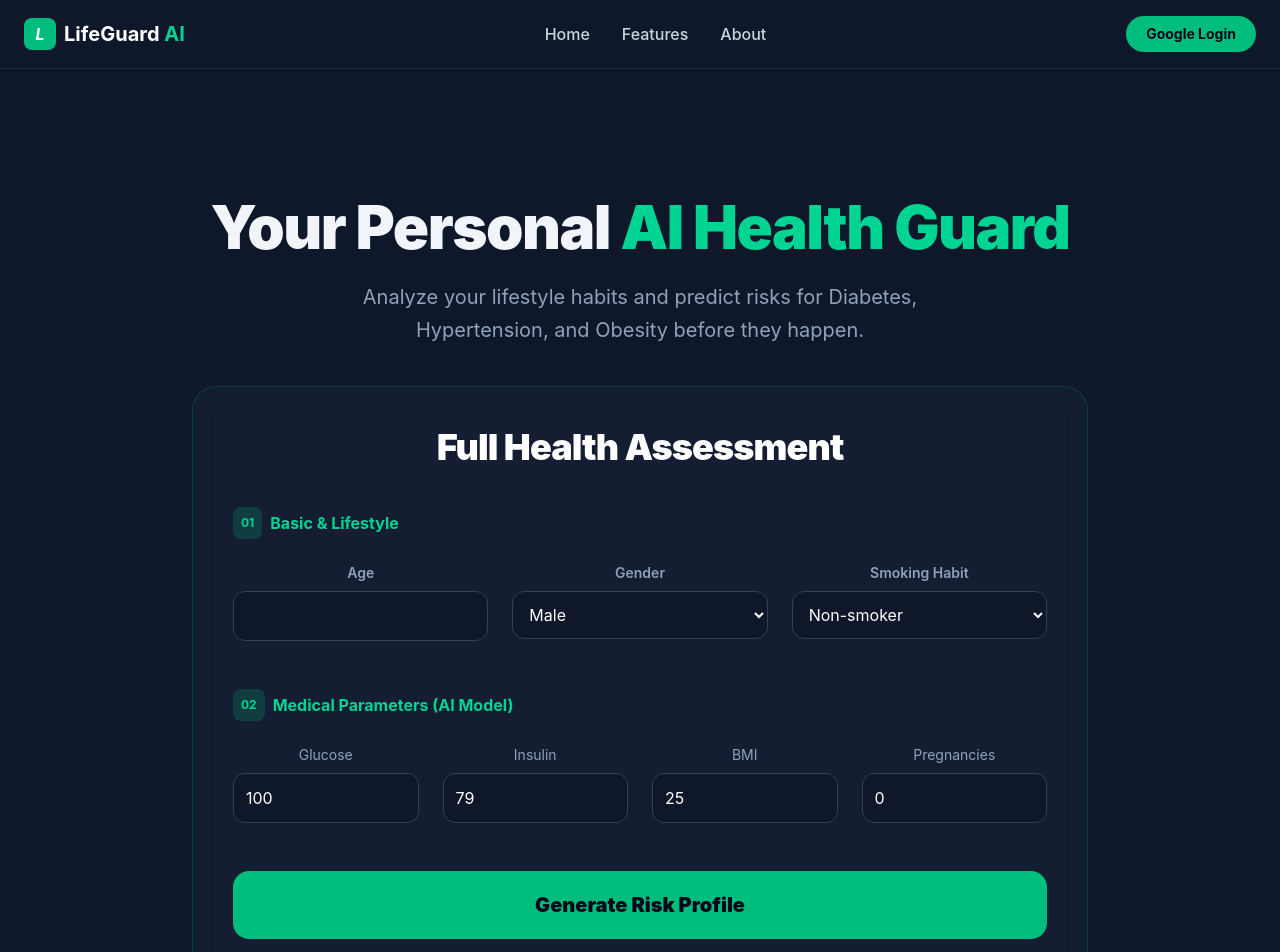
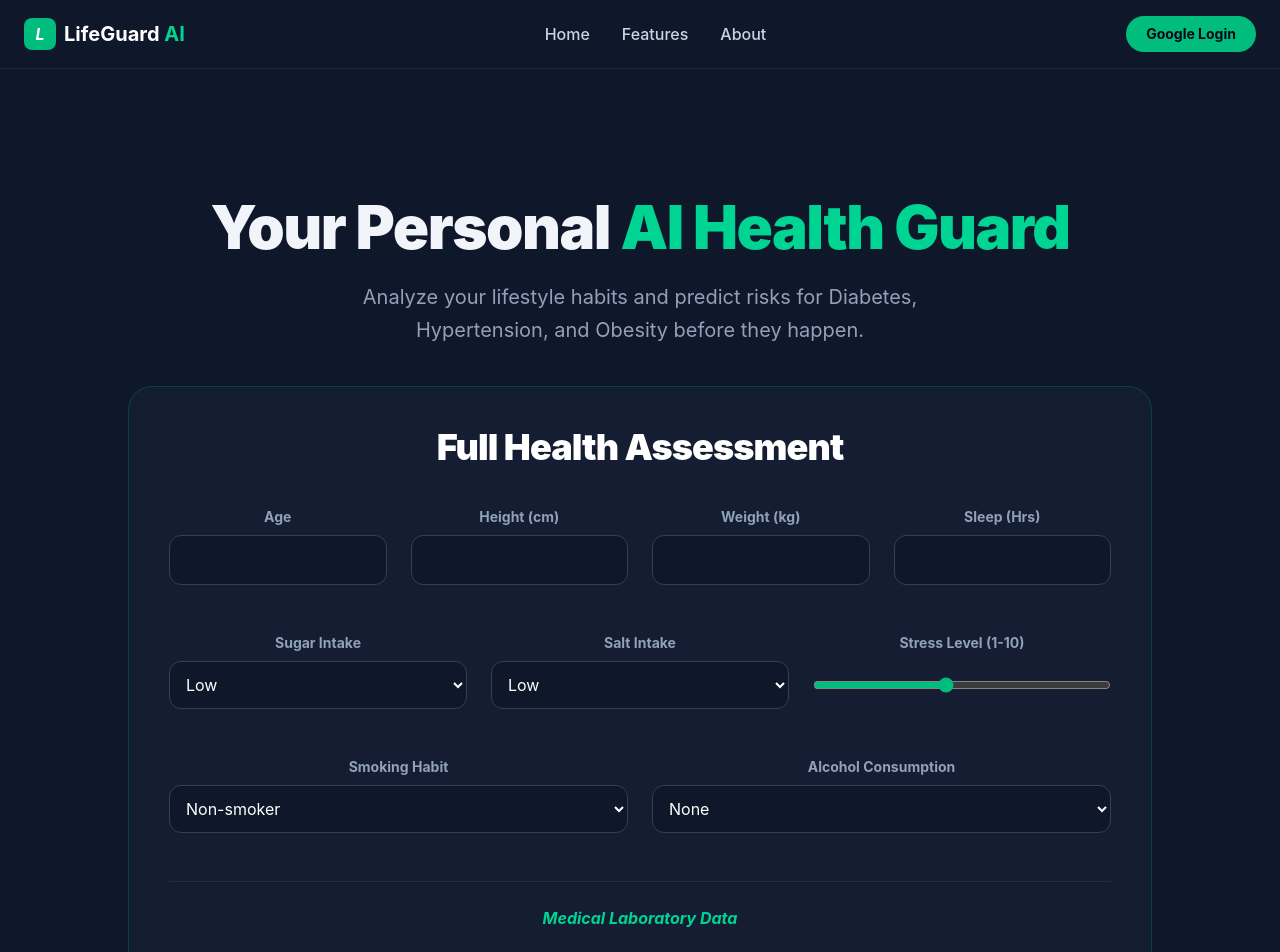
Before and after one commit to shettygmanvil-boop/LifeGuard.AI, a React (Vite) app in the folder frontend/: page / in a window 1280 px wide. Shown: the top 952 px of the page. Built offline with nearby package versions, Linux system fonts and the light colour scheme.

Commit message:
Feat: Complete UI sync with 15+ lifestyle and medical parameters

```diff
--- a/frontend/src/components/HealthForm.jsx
+++ b/frontend/src/components/HealthForm.jsx
@@ -2,14 +2,14 @@ import React, { useState } from 'react';
 
 const HealthForm = () => {
   const [formData, setFormData] = useState({
-    // Basic & Lifestyle
+    // --- LIFESTYLE SECTION ---
     age: "", gender: "Male", height: "", weight: "",
     sleep_duration: "", physical_activity: "Moderate",
     stress_level: 5, diet_quality: "Average",
     sugar_intake: "Low", salt_intake: "Low",
     smoking_habit: "Non-smoker", alcohol_consumption: "None",
     pregnancies: 0,
-    // Medical Fields
+    // --- MEDICAL SECTION ---
     glucose: 100.0, bloodPressure: 80.0, skinThickness: 20.0,
     insulin: 79.0, bmi: 25.0, dpf: 0.5
   });
@@ -22,78 +22,93 @@ const HealthForm = () => {
   };
 
   return (
-    <div className="max-w-4xl mx-auto mt-10 p-10 bg-slate-800/40 rounded-3xl border border-emerald-500/20 backdrop-blur-md">
+    <div className="max-w-5xl mx-auto mt-10 p-10 bg-slate-800/40 rounded-3xl border border-emerald-500/20 backdrop-blur-md">
       <h2 className="text-4xl font-black mb-10 text-white text-center tracking-tight">Full Health Assessment</h2>
 
       <div className="space-y-12">
-        {/* SECTION 1: BASIC & LIFESTYLE */}
-        <div>
-          <h3 className="text-emerald-400 font-bold mb-6 flex items-center gap-2">
-            <span className="bg-emerald-500/20 p-2 rounded-lg text-xs">01</span> Basic & Lifestyle
-          </h3>
+        {/* 1. PHYSICAL & BASIC */}
+        <div className="grid grid-cols-1 md:grid-cols-4 gap-6">
+           <div className="flex flex-col gap-2">
+            <label className="text-slate-400 text-sm font-bold">Age</label>
+            <input type="number" className="bg-slate-900 border border-slate-700 p-3 rounded-xl text-white outline-none focus:border-emerald-500" value={formData.age} onChange={(e) => handleInputChange('age', e.target.value)} />
+          </div>
+          <div className="flex flex-col gap-2">
+            <label className="text-slate-400 text-sm font-bold">Height (cm)</label>
+            <input type="number" step="0.1" className="bg-slate-900 border border-slate-700 p-3 rounded-xl text-white outline-none" value={formData.height} onChange={(e) => handleInputChange('height', e.target.value)} />
+          </div>
+          <div className="flex flex-col gap-2">
+            <label className="text-slate-400 text-sm font-bold">Weight (kg)</label>
+            <input type="number" step="0.1" className="bg-slate-900 border border-slate-700 p-3 rounded-xl text-white outline-none" value={formData.weight} onChange={(e) => handleInputChange('weight', e.target.value)} />
+          </div>
+          <div className="flex flex-col gap-2">
+            <label className="text-slate-400 text-sm font-bold">Sleep (Hrs)</label>
+            <input type="number" step="0.1" className="bg-slate-900 border border-slate-700 p-3 rounded-xl text-white outline-none" value={formData.sleep_duration} onChange={(e) => handleInputChange('sleep_duration', e.target.value)} />
+          </div>
+        </div>
+
+        {/* 2. HABITS & INTAKE */}
         <div className="grid grid-cols-1 md:grid-cols-3 gap-6">
-            {/* Age */}
           <div className="flex flex-col gap-2">
-              <label className="text-slate-400 text-sm font-semibold">Age</label>
-              <input type="number" className="bg-slate-900 border border-slate-700 p-3 rounded-xl text-white outline-none focus:border-emerald-500"
-                value={formData.age} onChange={(e) => handleInputChange('age', e.target.value)} />
-            </div>
-            {/* Gender Dropdown */}
-            <div className="flex flex-col gap-2">
-              <label className="text-slate-400 text-sm font-semibold">Gender</label>
-              <select className="bg-slate-900 border border-slate-700 p-3 rounded-xl text-white outline-none focus:border-emerald-500"
-                value={formData.gender} onChange={(e) => handleInputChange('gender', e.target.value)}>
-                <option>Male</option><option>Female</option><option>Other</option>
+            <label className="text-slate-400 text-sm font-bold">Sugar Intake</label>
+            <select className="bg-slate-900 border border-slate-700 p-3 rounded-xl text-white outline-none" value={formData.sugar_intake} onChange={(e) => handleInputChange('sugar_intake', e.target.value)}>
+              <option>Low</option><option>Medium</option><option>High</option>
             </select>
           </div>
-            {/* Smoking Dropdown */}
           <div className="flex flex-col gap-2">
-              <label className="text-slate-400 text-sm font-semibold">Smoking Habit</label>
-              <select className="bg-slate-900 border border-slate-700 p-3 rounded-xl text-white outline-none focus:border-emerald-500"
-                value={formData.smoking_habit} onChange={(e) => handleInputChange('smoking_habit', e.target.value)}>
+            <label className="text-slate-400 text-sm font-bold">Salt Intake</label>
+            <select className="bg-slate-900 border border-slate-700 p-3 rounded-xl text-white outline-none" value={formData.salt_intake} onChange={(e) => handleInputChange('salt_intake', e.target.value)}>
+              <option>Low</option><option>Medium</option><option>High</option>
+            </select>
+          </div>
+          <div className="flex flex-col gap-2">
+            <label className="text-slate-400 text-sm font-bold">Stress Level (1-10)</label>
+            <input type="range" min="1" max="10" className="mt-4 accent-emerald-500" value={formData.stress_level} onChange={(e) => handleInputChange('stress_level', e.target.value)} />
+          </div>
+        </div>
+
+        {/* 3. CONSUMPTION */}
+        <div className="grid grid-cols-1 md:grid-cols-2 gap-6">
+          <div className="flex flex-col gap-2">
+            <label className="text-slate-400 text-sm font-bold">Smoking Habit</label>
+            <select className="bg-slate-900 border border-slate-700 p-3 rounded-xl text-white outline-none" value={formData.smoking_habit} onChange={(e) => handleInputChange('smoking_habit', e.target.value)}>
               <option>Non-smoker</option><option>Occasional</option><option>Regular</option>
             </select>
           </div>
+          <div className="flex flex-col gap-2">
+            <label className="text-slate-400 text-sm font-bold">Alcohol Consumption</label>
+            <select className="bg-slate-900 border border-slate-700 p-3 rounded-xl text-white outline-none" value={formData.alcohol_consumption} onChange={(e) => handleInputChange('alcohol_consumption', e.target.value)}>
+              <option>None</option><option>Occasional</option><option>Regular</option>
+            </select>
           </div>
         </div>
 
-        {/* SECTION 2: MEDICAL STATS (For Manvil's Model) */}
-        <div>
-          <h3 className="text-emerald-400 font-bold mb-6 flex items-center gap-2">
-            <span className="bg-emerald-500/20 p-2 rounded-lg text-xs">02</span> Medical Parameters (AI Model)
-          </h3>
-          <div className="grid grid-cols-1 md:grid-cols-4 gap-6">
+        {/* 4. MEDICAL (Manvil's Core Params) */}
+        <div className="pt-6 border-t border-slate-700/50">
+          <h3 className="text-emerald-400 font-bold mb-6 italic">Medical Laboratory Data</h3>
+          <div className="grid grid-cols-1 md:grid-cols-3 gap-6">
             <div className="flex flex-col gap-2">
               <label className="text-slate-400 text-sm">Glucose</label>
-              <input type="number" step="0.1" className="bg-slate-900 border border-slate-700 p-3 rounded-xl text-white"
-                value={formData.glucose} onChange={(e) => handleInputChange('glucose', e.target.value)} />
+              <input type="number" className="bg-slate-900 border border-slate-700 p-3 rounded-xl text-white" value={formData.glucose} onChange={(e) => handleInputChange('glucose', e.target.value)} />
             </div>
             <div className="flex flex-col gap-2">
               <label className="text-slate-400 text-sm">Insulin</label>
-              <input type="number" className="bg-slate-900 border border-slate-700 p-3 rounded-xl text-white"
-                value={formData.insulin} onChange={(e) => handleInputChange('insulin', e.target.value)} />
-            </div>
-            <div className="flex flex-col gap-2">
-              <label className="text-slate-400 text-sm">BMI</label>
-              <input type="number" step="0.1" className="bg-slate-900 border border-slate-700 p-3 rounded-xl text-white"
-                value={formData.bmi} onChange={(e) => handleInputChange('bmi', e.target.value)} />
+              <input type="number" className="bg-slate-900 border border-slate-700 p-3 rounded-xl text-white" value={formData.insulin} onChange={(e) => handleInputChange('insulin', e.target.value)} />
             </div>
             <div className="flex flex-col gap-2">
               <label className="text-slate-400 text-sm">Pregnancies</label>
-              <input type="number" className="bg-slate-900 border border-slate-700 p-3 rounded-xl text-white"
-                value={formData.pregnancies} onChange={(e) => handleInputChange('pregnancies', e.target.value)} />
+              <input type="number" className="bg-slate-900 border border-slate-700 p-3 rounded-xl text-white" value={formData.pregnancies} onChange={(e) => handleInputChange('pregnancies', e.target.value)} />
             </div>
           </div>
         </div>
 
         <button
-          onClick={() => { setIsCalculating(true); setTimeout(() => { setIsCalculating(false); setResult("Ready for API Connection!"); }, 1500); }}
+          onClick={() => { setIsCalculating(true); setTimeout(() => { setIsCalculating(false); setResult("Analysis Complete: Waiting for Backend Connection..."); }, 2000); }}
           className="w-full bg-emerald-500 hover:bg-emerald-400 text-slate-950 font-black py-5 rounded-2xl text-xl transition-all"
         >
-          {isCalculating ? "AI Processing..." : "Generate Risk Profile"}
+          {isCalculating ? "AI is Processing..." : "Sync & Predict Risk"}
         </button>
 
-        {result && <div className="text-center text-emerald-400 font-bold animate-pulse">{result}</div>}
+        {result && <div className="p-4 bg-emerald-500/20 border border-emerald-500 rounded-xl text-emerald-400 text-center font-bold">{result}</div>}
       </div>
     </div>
   );
```
Lines whose indentation alone changed are shown as unchanged.
